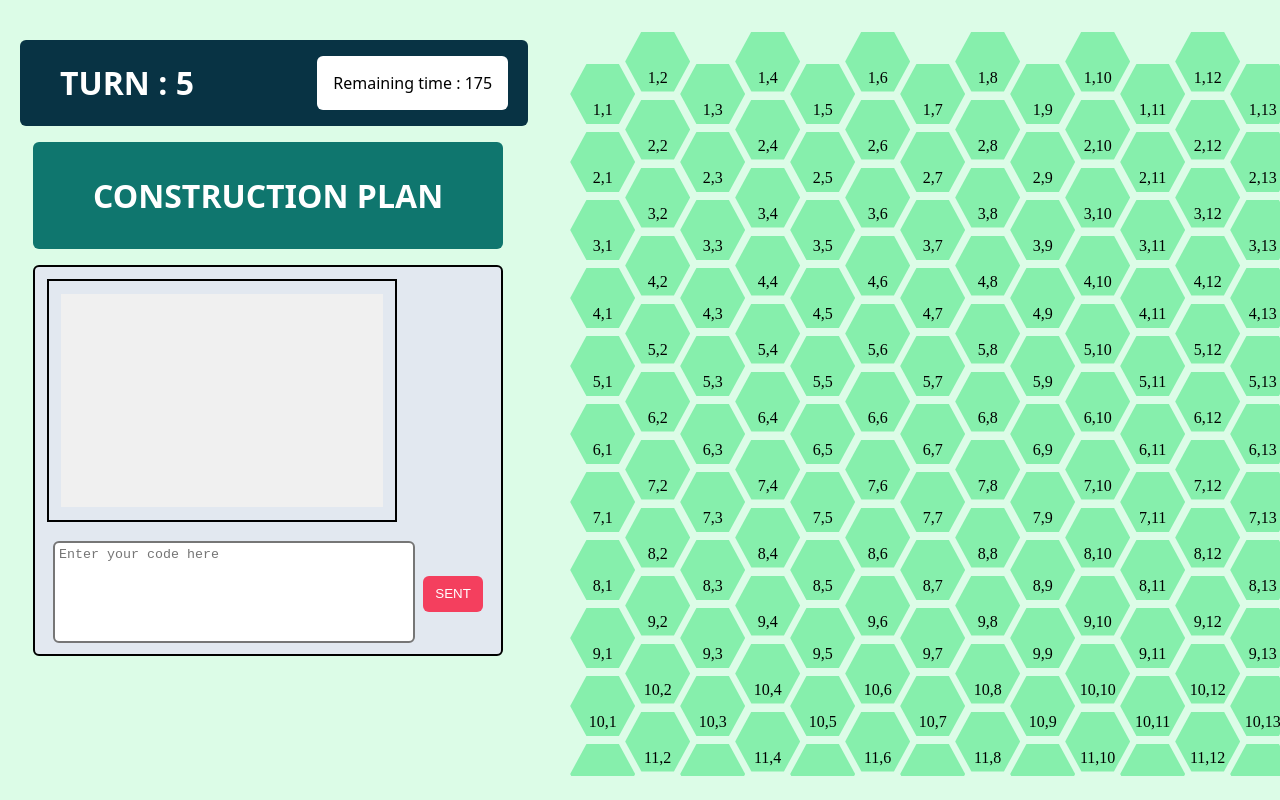
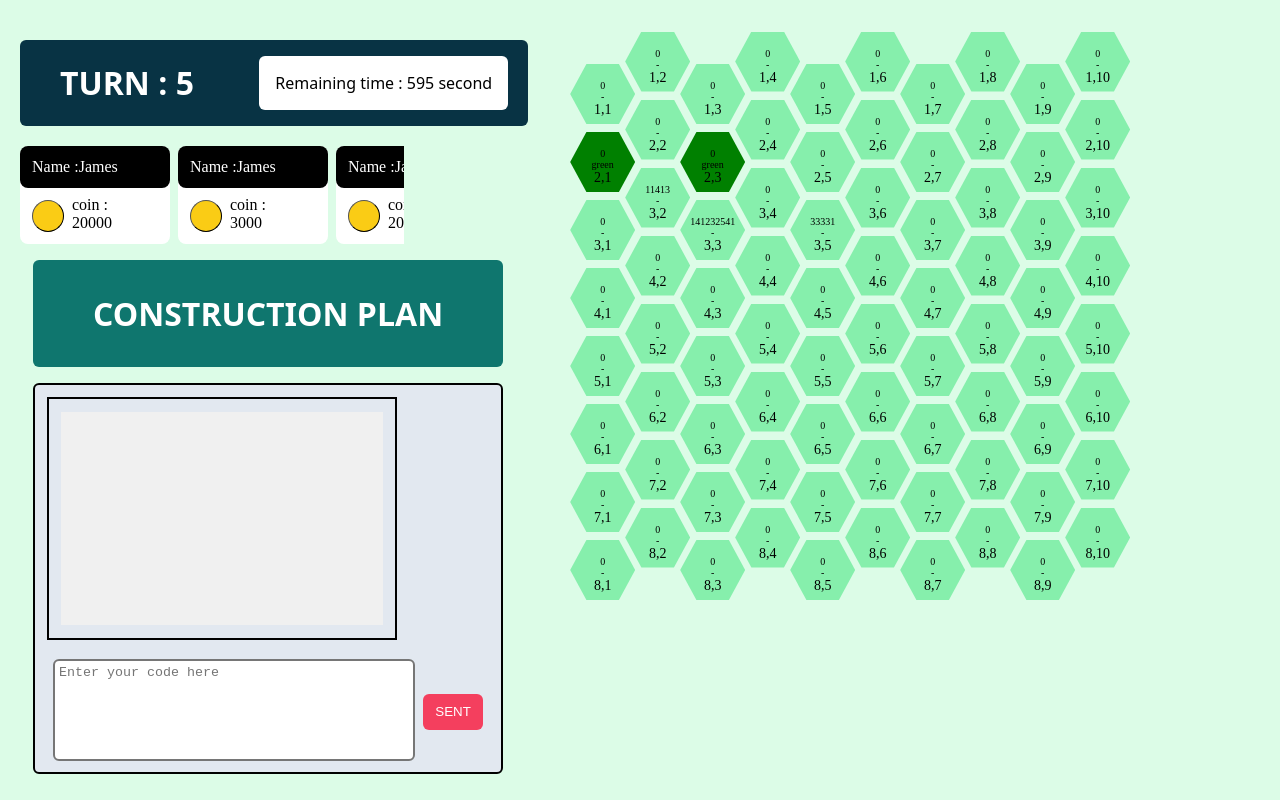
Before and after one commit to pubestpubest/OOP_Project, a Next.js app in the folder Upbeat/: page /gameplay in a window 1280 px wide. Built offline with nearby package versions, Linux system fonts and the light colour scheme.

Commit message:
fixing board

```diff
--- a/Upbeat/components/HexGird.jsx
+++ b/Upbeat/components/HexGird.jsx
@@ -1,4 +1,63 @@
+import React from "react"; // Assuming this is used in a React component
+
 export default function HexGrid({ rows, columns }) {
+  const colorOwn = [];
+  const regionMoney = []; // Initialize deposit with default values (0 or other preferred value)
+  const player = ["red", "green", "blue", "orange"]; //color to respresent player
+
+  for (let i = 0; i < rows; i++) {
+    regionMoney[i] = [];
+    for (let j = 0; j < columns; j++) {
+      regionMoney[i][j] = 0; // Or any other default value
+    }
+  }
+
+  for (let i = 0; i < rows; i++) {
+    colorOwn[i] = [];
+    for (let j = 0; j < columns; j++) {
+      colorOwn[i][j] = "-"; // Or any other default value
+    }
+  }
+
+  // Function to update deposit with custom colors based on row and column
+  const updateCell = (rowIndex, colIndex, color) => {
+    if (
+      rowIndex >= 0 &&
+      rowIndex < rows &&
+      colIndex >= 0 &&
+      colIndex < columns
+    ) {
+      colorOwn[rowIndex][colIndex] = color;
+    } else {
+      console.warn(
+        `Invalid coordinates: (${rowIndex}, ${colIndex}). Ignoring update.`
+      );
+    }
+  };
+  const resetCell = (rowIndex, colIndex) => {
+    if (
+      rowIndex >= 0 &&
+      rowIndex < rows &&
+      colIndex >= 0 &&
+      colIndex < columns
+    ) {
+      colorOwn[rowIndex][colIndex] = "-";
+      // regionMoney[rowIndex][colIndex] = 0;
+    } else {
+      console.warn(
+        `Invalid coordinates: (${rowIndex}, ${colIndex}). Ignoring reset.`
+      );
+    }
+  };
+
+  updateCell(1, 2, "green");
+  updateCell(1, 0, "green");
+  // Example usage: Update color at specific positions
+
+  regionMoney[2][4] = 33331;
+  regionMoney[2][1] = 11413;
+  regionMoney[2][2] = 141232541;
+
   return (
     <div>
       {Array(rows)
@@ -6,7 +65,7 @@ export default function HexGrid({ rows, columns }) {
         .map((_, rowIndex) => (
           <div
             key={rowIndex}
-            class={
+            className={
               rowIndex === 0
                 ? "flex justify-center items-center w-fit"
                 : "flex justify-center items-center mt-[8px] w-fit"
@@ -17,14 +76,29 @@ export default function HexGrid({ rows, columns }) {
               .map((_, colIndex) => (
                 <div
                   key={`${rowIndex}-${colIndex}`}
-                  class={
+                  className={
                     colIndex % 2 === 0
-                      ? "hex -ml-[10px] bg-green-300 hover:bg-green-500"
-                      : "hex -mt-[65px] -ml-[10px] bg-green-300 hover:bg-green-500"
+                      ? "hex -ml-[10px] bg-green-300 hover:bg-green-500 border bv bottom-2 "
+                      : "hex -mt-[65px] -ml-[10px] bg-green-300 hover:bg-green-500 border"
+                  }
+                  style={
+                    colorOwn[rowIndex][colIndex] != "-"
+                      ? { backgroundColor: colorOwn[rowIndex][colIndex] }
+                      : { backgroundColor: "bg - green - 300" }
                   }
                 >
-                  <p class="h-full flex justify-center items-center ">
-                    {rowIndex + 1},{colIndex + 1}
+                  <p className="flex justify-center items-center ">
+                    <div>
+                      <div className="flex justify-center items-center text-[10px]">
+                        <div className="flex flex-col justify-center items-center ">
+                          <div> {regionMoney[rowIndex][colIndex]}</div>
+                          <div>{colorOwn[rowIndex][colIndex]}</div>
+                          <div className="flex justify-center items-center text-[14px]">
+                            {rowIndex + 1},{colIndex + 1}
+                          </div>
+                        </div>
+                      </div>
+                    </div>
                   </p>
                 </div>
               ))}
--- a/Upbeat/components/component.tsx
+++ /dev/null
@@ -1,12 +0,0 @@
-import type { NextPage } from "next";
-
-const Component: NextPage = () => {
-  return (
-    <div className="w-[151px] flex flex-row items-center justify-start py-[9px] px-3 box-border relative whitespace-nowrap z-[1] text-left text-13xl text-white font-inter">
-      <div className="h-full w-full absolute !m-[0] top-[0px] right-[0px] bottom-[0px] left-[0px] rounded-smi bg-black" />
-      <div className="relative z-[1]">You :</div>
-    </div>
-  );
-};
-
-export default Component;
--- a/Upbeat/components/container-for-text.tsx
+++ b/Upbeat/components/container-for-text.tsx
@@ -1,12 +1,11 @@
 import type { NextPage } from "next";
 import { useMemo, type CSSProperties } from "react";
-
+import { useState } from "react";
 export type ContainerForTextType = {
   rectangles?: string;
   /** Style props */
   propMarginBottom?: CSSProperties["marginBottom"];
 };
-
 const ContainerForText: NextPage<ContainerForTextType> = ({
   rectangles,
   propMarginBottom,
@@ -16,6 +15,11 @@ const ContainerForText: NextPage<ContainerForTextType> = ({
       marginBottom: propMarginBottom,
     };
   }, [propMarginBottom]);
+  const [text, setText] = useState(""); // State for the text area value
+
+  const addinputText = (event: React.ChangeEvent<HTMLTextAreaElement>) => {
+    setText(event.target.value); // Update text area state on change
+  };
 
   return (
     <section className=" flex-row items-start justify-start  text-45xl text-white font-inter">
@@ -23,13 +27,34 @@ const ContainerForText: NextPage<ContainerForTextType> = ({
         className="w-[1440px] overflow-hidden shrink-0 flex flex-row flex-wrap items-start justify-start px-9 box-border "
         style={configBoxStyle}
       >
-        <div className="flex-1  flex-col items-start justify-start  box-border">
-          <i className="relative flex font-bold items-center ">{rectangles}</i>
+        <div className="flex-1  flex-col items-start justify-start  box-border mx-20">
+          <i>{rectangles}</i>
         </div>
-        <div className="h-[113px] w-[199px] relative rounded-22xl bg-gainsboro box-border border-[9px] border-solid border-black" />
+        {/* <div className="h-[113px] w-[199px] relative rounded-22xl bg-gainsboro box-border border-[9px] border-solid border-black" /> */}
+        <textarea
+          style={{ resize: "none" }}
+          className="rounded-full border-solid  border-2 h-[30px] w-[180px] flex  text-center items-center justify-center mt-7 mx-20"
+          placeholder={rectangles}
+          onChange={addinputText}
+          value={text}
+        />
       </div>
+      ///
+      <div className=" text-7xl">{text}</div>
     </section>
   );
 };
 
 export default ContainerForText;
+
+
+{
+  /* <textarea
+      style={{ resize: "none" }}
+      type="text"
+      className="p-1 mx-2  rounded-md border-solid  border-2 h-[90px] w-[350px]  overflow-scroll  "
+      placeholder="Enter your code here"
+      onChange={inputText}
+      value={text}
+    /> */
+}
--- a/Upbeat/components/frame-a.tsx
+++ b/Upbeat/components/frame-a.tsx
@@ -5,11 +5,12 @@ import { useRouter } from "next/router";
 // import InstanceF from "./instance-f";
 import { useState, useEffect } from "react";
 import PlanBlock from "./planBlock";
+import Task from "./taskPlayer";
 
 const FrameA: NextPage = () => {
   const router = useRouter();
 
-  const [timeLeft, setTimeLeft] = useState(180); // Initial time (in seconds)
+  const [timeLeft, setTimeLeft] = useState(600); // Initial time (in seconds)
 
   const onRemainingTime112Click = useCallback(() => {
     const anchor = document.querySelector("[data-scroll-to='frameB']");
@@ -39,7 +40,6 @@ const FrameA: NextPage = () => {
   }, []);
   let submitClicked = 1; //0=false ,1 = true
   const timeDisplay = `${timeLeft.toString().padStart(2, "0")}s`; // Formatted time string
-
   return (
     <div>
       <div className="w-[400px] flex flex-col items-center justify-start mt-5"></div>
@@ -52,9 +52,15 @@ const FrameA: NextPage = () => {
             className=" flex justify-between items-center bg-white my-2 mx-3 p-4  rounded-md border-solid font-sans "
             onClick={onRemainingTime112Click}
           >
-            Remaining time : {submitClicked == 0 ? timeDisplay : timeLeft}
+            Remaining time : {submitClicked == 0 ? timeDisplay : timeLeft}{" "}
+            second
           </div>
         </div>
+      </div>
+      <div className="overflow-x-scroll overflow-y-hidden max-h-[75vh] max-w-[30vw] flex  items-center gap-x-2 mt-5">
+        <Task name={"James"} coin={20000} />
+        <Task name={"James"} coin={3000} />
+        <Task name={"James"} coin={20000} /> <Task name={"James"} coin={3000} />
       </div>
 
       <div className="mt-4 mx-2">
--- /dev/null
+++ b/Upbeat/components/taskPlayer.jsx
@@ -0,0 +1,32 @@
+import { useState } from "react";
+
+export const Task = ({ name, coin }) => {
+  const [you, setYou] = useState(true);
+  // setYou(true);
+  return (
+    <div>
+      <div className=" flex-1  border-2 bg-white justify-center items-center rounded-lg h-[100 px] w-[150px]">
+        <div
+          className={
+            you
+              ? "border-2 bg-black justify-center items-center rounded-lg text-white p-3 text-10 "
+              : "border-2 bg-white justify-center items-center rounded-lg text-black p-3 text-10"
+          }
+        >
+          {"Name :"}
+          {name}
+        </div>
+        <div className="flex">
+          <button className=" border h-8 w-8 ml-3 my-3 mr-2 bg-yellow-400 rounded-full"></button>
+          <div className="flex-col justify-center items-center mt-2 ">
+            <div className=" flex-row">
+              <div>{"coin : "} </div>
+              {coin}
+            </div>
+          </div>
+        </div>
+      </div>
+    </div>
+  );
+};
+export default Task;
--- a/Upbeat/pages/gameplay.tsx
+++ b/Upbeat/pages/gameplay.tsx
@@ -4,8 +4,8 @@ import HexGrid from "../components/HexGird";
 import { PlanBlock } from "../components/planBlock";
 
 const Gameplay: NextPage = () => {
-  const rowsize = 30;
-  const colsize = 80;
+  const rowsize = 8;
+  const colsize = 10;
   return (
     <div className="h-screen relative bg-green-100 overflow-hidden flex flex-row items-start justify-start  ">
       <div className="ml-5 mt-5 ">
--- a/Upbeat/pages/global.css
+++ b/Upbeat/pages/global.css
@@ -19,16 +19,16 @@ body {
   clip-path: polygon(25% 0%, 75% 0%, 100% 50%, 75% 100%, 25% 100%, 0% 50%);
 }
 
-.hex-p1 {
+.hex-color1 {
   background-color: #cbf6db;
 }
-.hex-p2 {
+.hex-color2 {
   background-color: #f5beb4;
 }
-.hex-p3 {
+.hex-color3 {
   background-color: #000000;
 }
-.hex-p4 {
+.hex-color4 {
   background-color: #ffffff;
 }
 .my-text {
```
